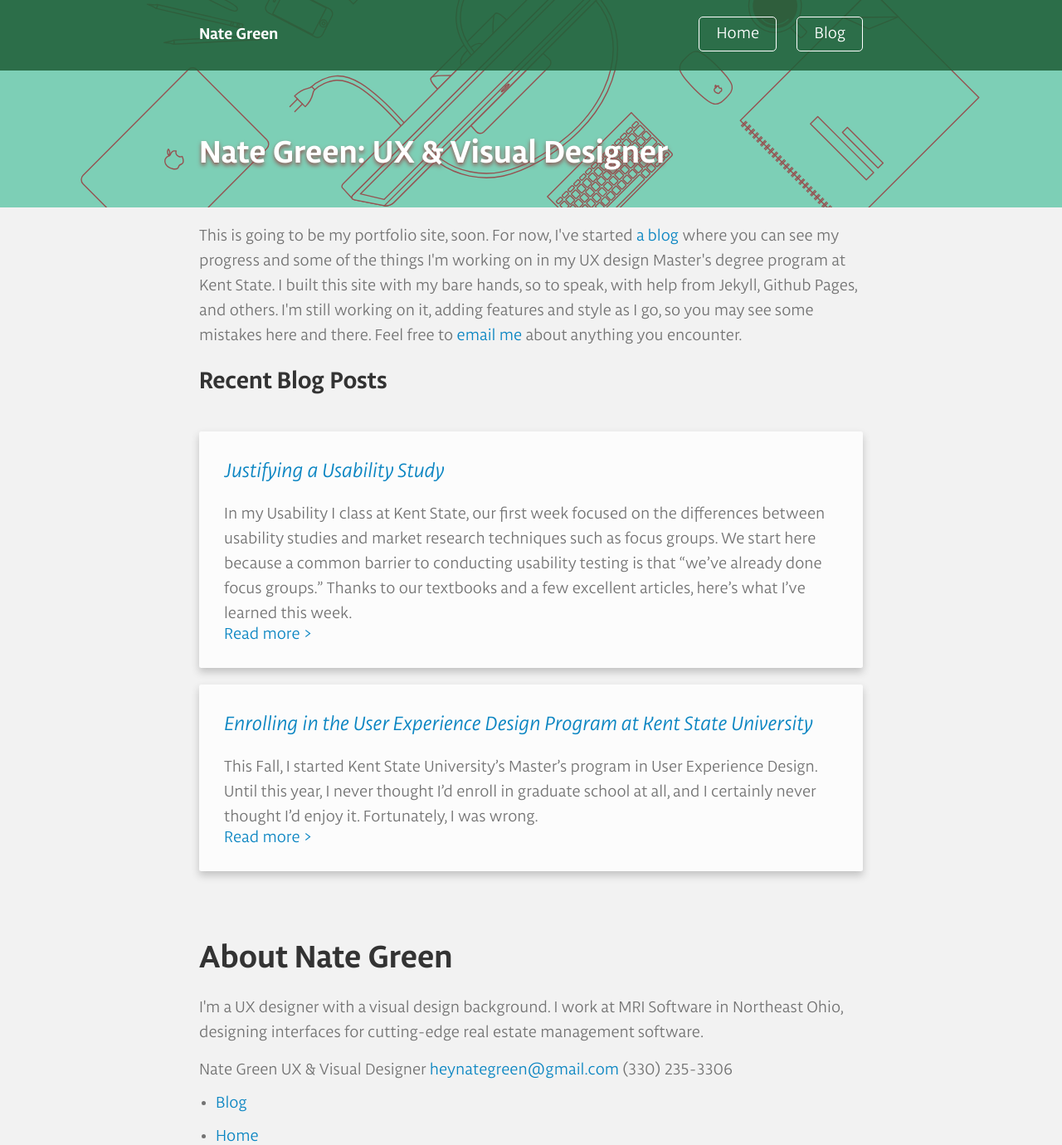
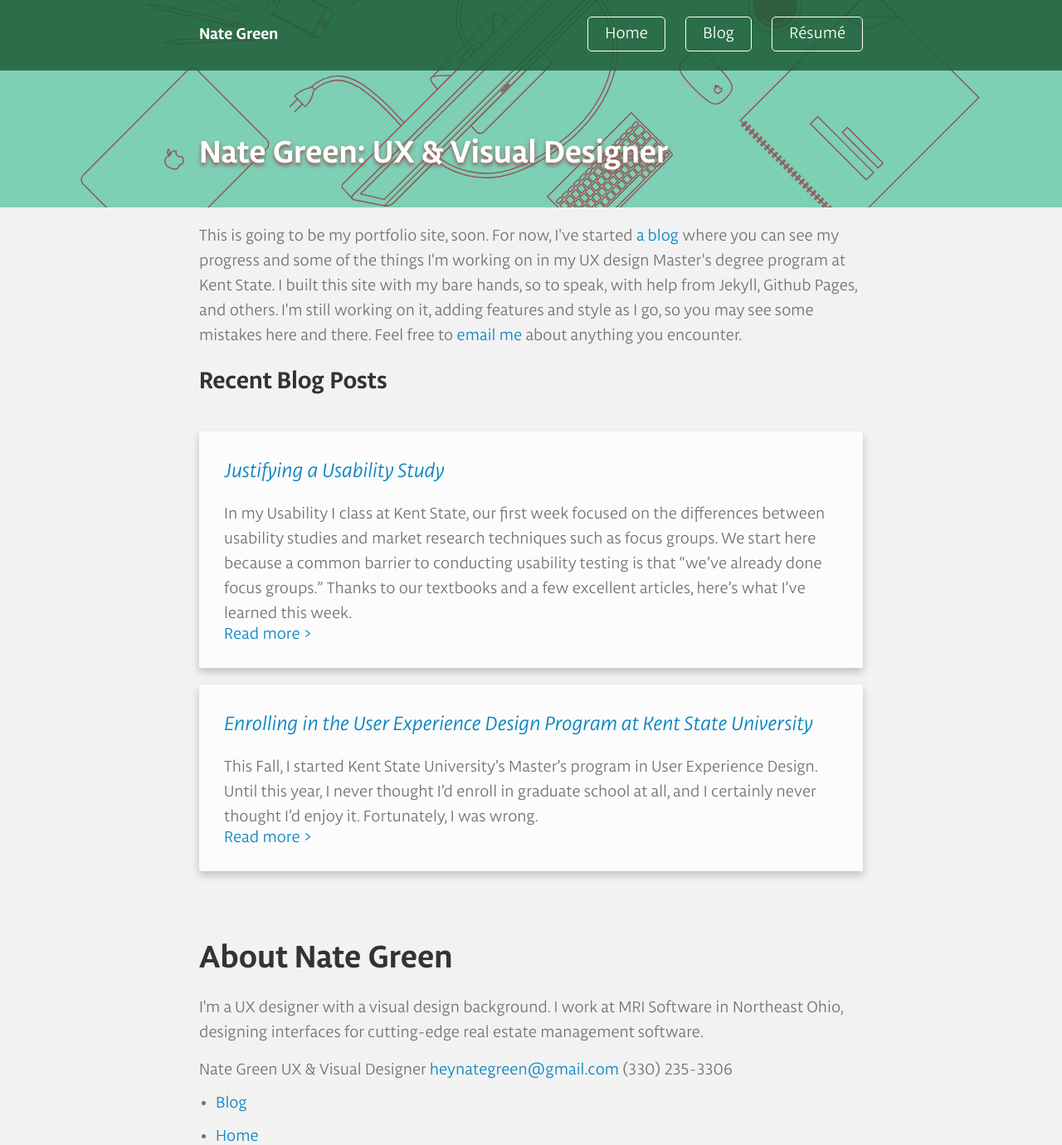
Before and after one commit to nategreen/old-website, a Jekyll site: the page built from index.html, in a window 1280 px wide and 1380 px high. Shown: the whole window at 83% size. Built offline with Jekyll 4.4.1, drawn with Linux system fonts in a browser that asks for light colours; nearby versions of some CDN libraries; some web fonts are replaced.

Commit message:
add résumé

```diff
--- a/_includes/header.html
+++ b/_includes/header.html
@@ -9,6 +9,7 @@
           <li><a href="{{ page.url }}">{{ page.title }}</a></li>
           {% endif %}
         {% endfor %}
+        <li><a href="Nate-Green-Resume.pdf">Résumé</a></li>
       </ul>
     </nav>
   {% endif %}
```
Also changed, not shown: 1 other file.
